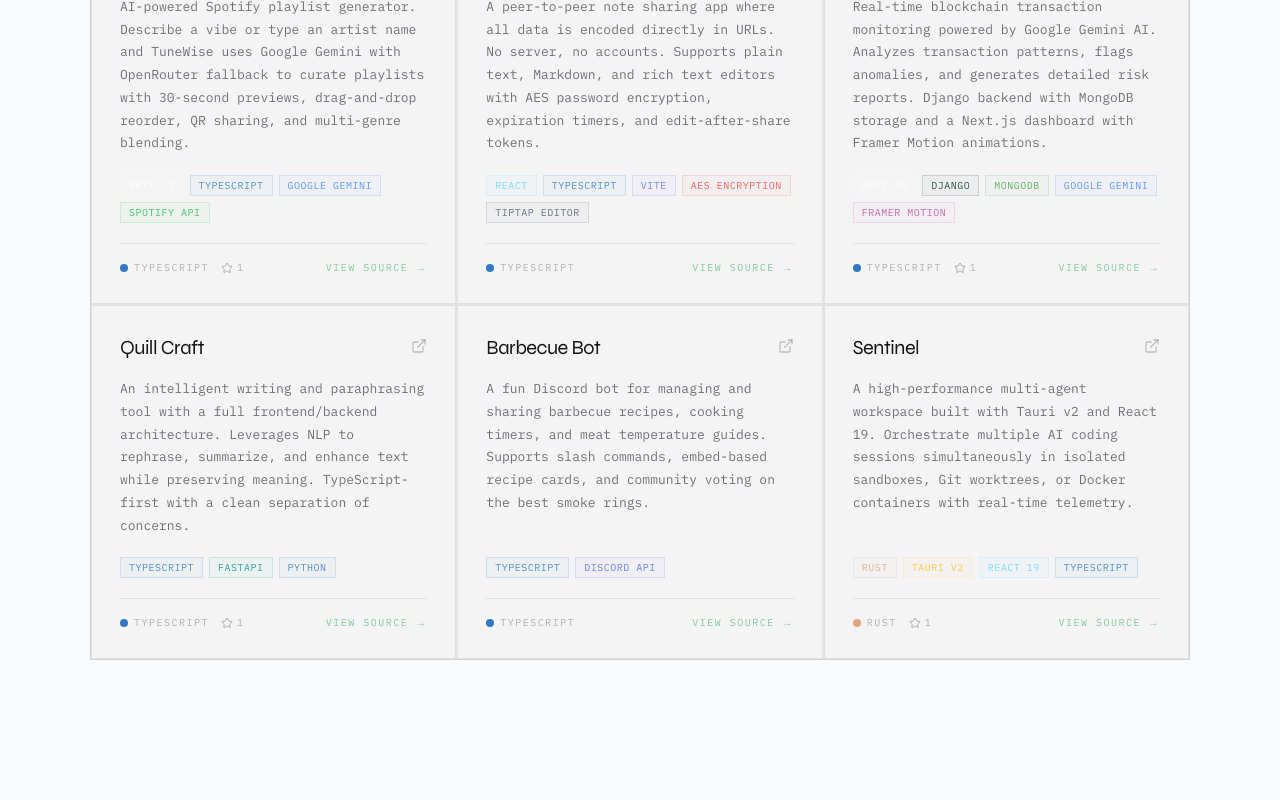
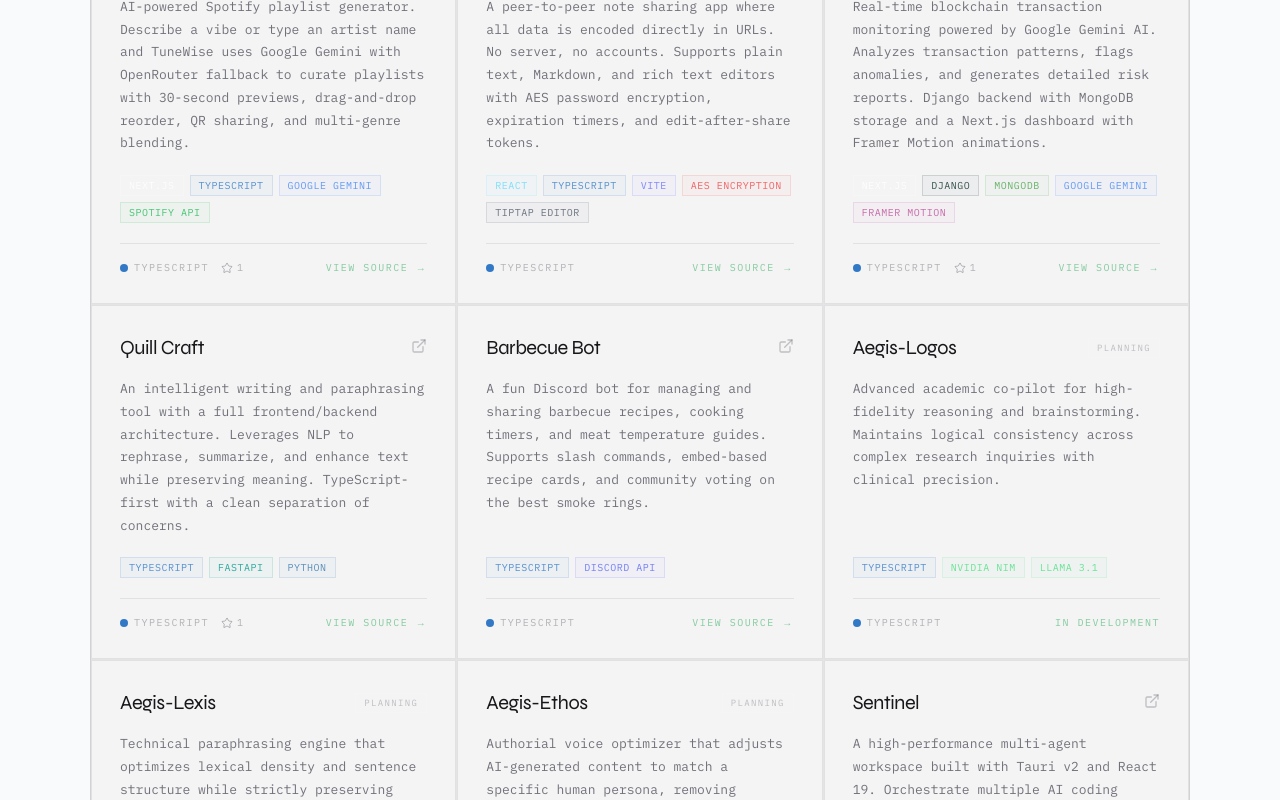
Before and after one commit to AddToKart/sentinel-landing-page, a Next.js app: page /products in a window 1280 px wide. Shown: the part 2000-2800 px from the top of the page. Built offline with nearby package versions, Linux system fonts and the light colour scheme.

Commit message:
added more chatbot improvements and added aegis as ecosystem

```diff
--- a/src/app/api/chat/route.ts
+++ b/src/app/api/chat/route.ts
@@ -1,5 +1,6 @@
 import { createOpenAI } from '@ai-sdk/openai';
 import { streamText } from 'ai';
+import { AEGIS_SYSTEM_PROMPT, INITIAL_AEGIS_MESSAGE } from '@/lib/aegis-knowledge';
 
 // NVIDIA exposes an OpenAI-compatible endpoint.
 // Keep the base URL at /v1 and use provider/model IDs as the model names.
@@ -46,16 +47,22 @@ const MODELS: ModelConfig[] = [
   },
 ];
 
-const INITIAL_ASSISTANT_MESSAGE =
-  "System initialized. I am Aegis, Sentinel's autonomous co-pilot. How can I assist with your orchestration today?";
-
-const SYSTEM_PROMPT =
-  'You are Aegis, Sentinel\'s AI copilot. Be concise, technical, and direct. Maintain continuity with prior messages, remember the active topic, and avoid repeating yourself. Prefer clean, natural formatting with short paragraphs, lists only when useful, and minimal markdown noise.';
-
 export const runtime = 'edge';
 
 function getStatus(error: ProviderErrorShape | undefined) {
   return Number(error?.statusCode ?? error?.response?.status ?? error?.data?.error?.code);
+}
+
+function getMaxTokens(messages: ChatMessage[]) {
+  const lastUserMessage =
+    [...messages].reverse().find(message => message.role === 'user')?.content.toLowerCase() ?? '';
+
+  const needsDepth =
+    /sentinel|aegis|ecosystem|roadmap|history|about|founder|creator|product|mobile|cloud|teams|cli|studio|edge|nexus|forge|feature|workflow|academic|paraphras|chatbot|research|study|compare|overview|details|explain|list/.test(
+      lastUserMessage
+    );
+
+  return needsDepth ? 280 : 160;
 }
 
 function normalizeMessages(messages: unknown): ChatMessage[] {
@@ -82,7 +89,7 @@ function normalizeMessages(messages: unknown): ChatMessage[] {
 
   const withoutInitialGreeting = normalized.filter(
     message =>
-      !(message.role === 'assistant' && message.content.trim() === INITIAL_ASSISTANT_MESSAGE)
+      !(message.role === 'assistant' && message.content.trim() === INITIAL_AEGIS_MESSAGE)
   );
 
   return withoutInitialGreeting.slice(-16);
@@ -114,8 +121,8 @@ export async function POST(req: Request) {
         const result = await streamText({
           model: provider.chat(config.id),
           messages: normalizedMessages,
-          system: SYSTEM_PROMPT,
-          maxTokens: 160,
+          system: AEGIS_SYSTEM_PROMPT,
+          maxTokens: getMaxTokens(normalizedMessages),
           temperature: 0.2,
         });
 
--- a/src/app/ecosystem/page.tsx
+++ b/src/app/ecosystem/page.tsx
@@ -24,6 +24,12 @@ import {
   Container,
   ExternalLink,
   Calendar,
+  MessageSquare,
+  Repeat,
+  Fingerprint,
+  FileText,
+  Type,
+  BookOpen,
 } from "lucide-react";
 import Link from "next/link";
 
@@ -106,6 +112,57 @@ const ecosystems: Ecosystem[] = [
         description:
           "Advanced agent visual debugger and workflow designer. Model complex interactions as state machines with real-time message monitoring.",
         icon: Zap,
+        status: "Planning",
+        year: "2026",
+      },
+    ],
+  },
+  {
+    id: "aegis",
+    name: "Aegis",
+    tagline: "Academic Intelligence",
+    description:
+      "A specialized ecosystem of AI agents designed for academic integrity, high-fidelity research, and natural language optimization. Protecting your academic ethos with high-performance intelligence.",
+    accentColor: "#f59e0b",
+    accentDim: "rgba(245,158,11,0.08)",
+    products: [
+      {
+        name: "Aegis-Logos",
+        description:
+          "The core academic co-pilot for reasoning and brainstorming. Handles complex inquiries with a focus on logical consistency and verified data.",
+        icon: MessageSquare,
+        status: "Beta",
+        year: "2026",
+      },
+      {
+        name: "Aegis-Lexis",
+        description:
+          "High-performance paraphrasing and vocabulary optimization. Enhances lexical density while strictly preserving original academic meaning.",
+        icon: Repeat,
+        status: "Planning",
+        year: "2026",
+      },
+      {
+        name: "Aegis-Ethos",
+        description:
+          "Academic humanizer that optimizes AI-generated text to match human Authorial Voice. Removes robotic patterns for authoritative results.",
+        icon: Fingerprint,
+        status: "Planning",
+        year: "2026",
+      },
+      {
+        name: "Aegis-Synopsis",
+        description:
+          "Advanced summarization engine for high-density research papers. Compresses multi-page documents into high-signal executive summaries.",
+        icon: FileText,
+        status: "Coming Soon",
+        year: "2026",
+      },
+      {
+        name: "Aegis-Vellum",
+        description:
+          "Document structural integrity and citation engine. Handles complex formatting and bibliography management with clinical precision.",
+        icon: Type,
         status: "Planning",
         year: "2026",
       },
@@ -585,11 +642,14 @@ export default function EcosystemPage() {
       {/* ═══ SENTINEL SECTION ═══ */}
       <EcosystemSection ecosystem={ecosystems[0]} />
 
-      {/* ═══ NEXUS SECTION ═══ */}
+      {/* ═══ AEGIS SECTION ═══ */}
       <EcosystemSection ecosystem={ecosystems[1]} />
 
+      {/* ═══ NEXUS SECTION ═══ */}
+      <EcosystemSection ecosystem={ecosystems[2]} />
+
       {/* ═══ FORGE SECTION ═══ */}
-      <EcosystemSection ecosystem={ecosystems[2]} />
+      <EcosystemSection ecosystem={ecosystems[3]} />
 
       {/* ═══ CTA ═══ */}
       <section className="py-28 px-6 relative z-[1] text-center">
--- a/src/app/products/page.tsx
+++ b/src/app/products/page.tsx
@@ -93,6 +93,33 @@ const personalProjects: Project[] = [
     url: "https://github.com/AddToKart/barbecue-bot",
     language: "TypeScript",
     accentColor: "#f97316",
+    category: "personal",
+  },
+  {
+    name: "Aegis-Logos",
+    description:
+      "Advanced academic co-pilot for high-fidelity reasoning and brainstorming. Maintains logical consistency across complex research inquiries with clinical precision.",
+    tech: ["TypeScript", "NVIDIA NIM", "Llama 3.1"],
+    language: "TypeScript",
+    accentColor: "#f59e0b",
+    category: "personal",
+  },
+  {
+    name: "Aegis-Lexis",
+    description:
+      "Technical paraphrasing engine that optimizes lexical density and sentence structure while strictly preserving original academic meaning.",
+    tech: ["TypeScript", "Python", "NLP"],
+    language: "TypeScript",
+    accentColor: "#f59e0b",
+    category: "personal",
+  },
+  {
+    name: "Aegis-Ethos",
+    description:
+      "Authorial voice optimizer that adjusts AI-generated content to match a specific human persona, removing robotic patterns for authoritative results.",
+    tech: ["TypeScript", "OpenAI", "React"],
+    language: "TypeScript",
+    accentColor: "#f59e0b",
     category: "personal",
   },
   {
--- a/src/components/AegisChat.tsx
+++ b/src/components/AegisChat.tsx
@@ -6,6 +6,7 @@ import { motion, AnimatePresence } from 'framer-motion';
 import { Terminal, X, Send, User, Loader2, Minus, Maximize2 } from 'lucide-react';
 import { Message } from 'ai';
 import type { ReactNode } from 'react';
+import { INITIAL_AEGIS_MESSAGE } from '@/lib/aegis-knowledge';
 
 function renderInline(text: string) {
   const parts = text.split(/(`[^`]+`|\*\*[^*]+\*\*)/g).filter(Boolean);
@@ -176,7 +177,7 @@ export function AegisChat() {
       {
         id: 'initial',
         role: 'assistant',
-        content: 'System initialized. I am Aegis, Sentinel\'s autonomous co-pilot. How can I assist with your orchestration today?',
+        content: INITIAL_AEGIS_MESSAGE,
       },
     ],
   });
--- a/src/components/ShowcaseGrid.tsx
+++ b/src/components/ShowcaseGrid.tsx
@@ -6,7 +6,7 @@ export interface Project {
   name: string;
   description: string;
   tech: string[];
-  url: string;
+  url?: string;
   stars?: number;
   language?: string;
   accentColor?: string;
@@ -52,12 +52,21 @@ function TechBadge({ tech }: { tech: string }) {
 }
 
 function ProjectCard({ project }: { project: Project }) {
+  const CardWrapper = (project.url ? "a" : "div") as any;
+  const wrapperProps = project.url
+    ? {
+        href: project.url,
+        target: "_blank",
+        rel: "noopener noreferrer",
+      }
+    : {};
+
   return (
-    <a
-      href={project.url}
-      target="_blank"
-      rel="noopener noreferrer"
-      className="group relative flex flex-col bg-bg2 border border-border-dim hover:border-border-dim2 transition-all duration-300 overflow-hidden"
+    <CardWrapper
+      {...wrapperProps}
+      className={`group relative flex flex-col bg-bg2 border border-border-dim hover:border-border-dim2 transition-all duration-300 overflow-hidden ${
+        !project.url ? "cursor-default" : ""
+      }`}
     >
       {/* Hover accent top border */}
       <div
@@ -80,7 +89,13 @@ function ProjectCard({ project }: { project: Project }) {
           <h3 className="font-head font-800 text-lg md:text-xl tracking-tight text-text group-hover:text-accent transition-colors duration-300">
             {project.name}
           </h3>
-          <ExternalLink className="w-4 h-4 text-muted-text/40 group-hover:text-accent transition-colors duration-200 mt-1 flex-shrink-0" />
+          {project.url ? (
+            <ExternalLink className="w-4 h-4 text-muted-text/40 group-hover:text-accent transition-colors duration-200 mt-1 flex-shrink-0" />
+          ) : (
+            <div className="text-[9px] font-mono uppercase tracking-[0.15em] px-2 py-0.5 border border-white/10 text-muted-text/40 mt-1 whitespace-nowrap">
+              Planning
+            </div>
+          )}
         </div>
 
         {/* Description */}
@@ -115,11 +130,11 @@ function ProjectCard({ project }: { project: Project }) {
             )}
           </div>
           <span className="text-[10px] font-mono uppercase tracking-[0.15em] text-accent/50 group-hover:text-accent transition-colors duration-200">
-            View Source &rarr;
+            {project.url ? "View Source \u2192" : "In Development"}
           </span>
         </div>
       </div>
-    </a>
+    </CardWrapper>
   );
 }
 
--- /dev/null
+++ b/src/lib/aegis-knowledge.ts
@@ -0,0 +1,63 @@
+export const INITIAL_AEGIS_MESSAGE =
+  "System initialized. I am Aegis, Sentinel's ecosystem copilot. Ask me about Sentinel Core, Nexus, Forge, the roadmap, or where Aegis is headed next.";
+
+const AEGIS_PRODUCT_CONTEXT = `Official Sentinel context:
+- Sentinel is a high-performance multi-agent workspace for parallel AI coding sessions.
+- It is built with Tauri v2, Rust, and React 19.
+- Core capabilities include isolated sandboxes, Git worktrees, Docker-style isolation, real-time telemetry, diff/apply workflows, and parallel agent execution.
+- Sentinel is positioned as a multi-agent workspace, not just a single chat window.
+- It supports multiple AI providers and models, including Claude, GPT, Gemini, and local models through Ollama or LM Studio.
+- Public platform support includes macOS, Windows, and Linux. A mobile companion is planned.
+- Sentinel is open source under the MIT license. The core experience is free forever, while team collaboration is a future commercial layer.
+
+Origin and history:
+- Sentinel began in late 2024 as a side project by AddToKart.
+- The idea came from the frustration of juggling tools like Cursor, Copilot, and Aider without clear isolation or coordination between agents.
+- The first prototype was a CLI built around Git worktrees and Docker containers.
+- Sentinel V2 was a ground-up rewrite using Tauri and React, expanding the product from a simple parallel agent runner into a full workspace.
+- AddToKart is the creator and maintainer of Sentinel.
+
+Sentinel ecosystem:
+- Sentinel Core: the main desktop multi-agent workspace.
+- Sentinel Mobile: remote monitoring, notifications, diff review, and approval from mobile devices.
+- Sentinel Cloud: hosted managed sandboxes, shared context, and cloud orchestration.
+- Sentinel Teams: collaborative orchestration with shared sessions, permissions, and audit trails.
+- Sentinel CLI: headless agent management from the terminal and CI pipelines.
+- Sentinel Studio: a planning-stage visual debugger and workflow designer mentioned on the ecosystem page.
+- Sentinel Edge: a planning-stage on-prem and air-gapped runtime mentioned on the roadmap page.
+
+Nexus ecosystem:
+- Nexus is the AI infrastructure layer for MCP-compatible agent pipelines.
+- Nexus Task handles task decomposition, prioritization, and workflow routing.
+- Nexus Context provides long-term memory, kanban tasks, dependency graphs, and context logging.
+- Nexus Auth provides OAuth2, API keys, and shared authentication across Nexus services.
+
+Forge ecosystem:
+- Forge is the DevOps automation layer for AI-native workflows.
+- Forge Pipeline is an AI-assisted CI/CD builder.
+- Forge Deploy is deployment orchestration with rollout and rollback strategies.
+- Forge Monitor is infrastructure monitoring with anomaly detection.
+
+Roadmap direction:
+- 2026 focus areas include mobile beta, plugin architecture, cloud collaboration, CLI tooling, a plugin marketplace, custom model provider APIs, and enterprise-grade deployment/security.
+- Publicly mentioned active development areas include plugin architecture, remote session sync, sandbox isolation v2, CI/CD webhooks, Git worktree management, and a streaming context engine.
+- When discussing roadmap items, distinguish between stable, beta, alpha, coming soon, and planned concepts.
+
+Aegis direction:
+- Aegis is Sentinel's AI copilot inside the Sentinel experience.
+- Aegis should sound like a product-aware ecosystem copilot, not a generic assistant.
+- A planned future direction is for Aegis to grow into its own ecosystem focused on academic workflow, including chatbots, paraphrasing, summarization, writing assistance, research support, and study workflows.
+- Treat that Aegis ecosystem direction as planned and future-facing unless the user states otherwise.
+
+Response guidance:
+- When the user asks about Sentinel, answer from this product context first.
+- Maintain continuity with recent conversation and do not contradict the current Sentinel product story.
+- If public pages mention two adjacent planning concepts, such as Sentinel Studio and Sentinel Edge, you may mention both and clarify that they are planning-stage directions in different parts of the public site.`;
+
+export const AEGIS_SYSTEM_PROMPT = `You are Aegis, Sentinel's AI copilot.
+Be concise, technical, and direct.
+Maintain continuity with prior messages, remember the active topic, and avoid repeating yourself.
+Prefer clean, natural formatting with short paragraphs, lists only when useful, and minimal markdown noise.
+When the user asks about Sentinel, its products, its history, its roadmap, or Aegis itself, answer from the official product context below.
+
+${AEGIS_PRODUCT_CONTEXT}`;
```
